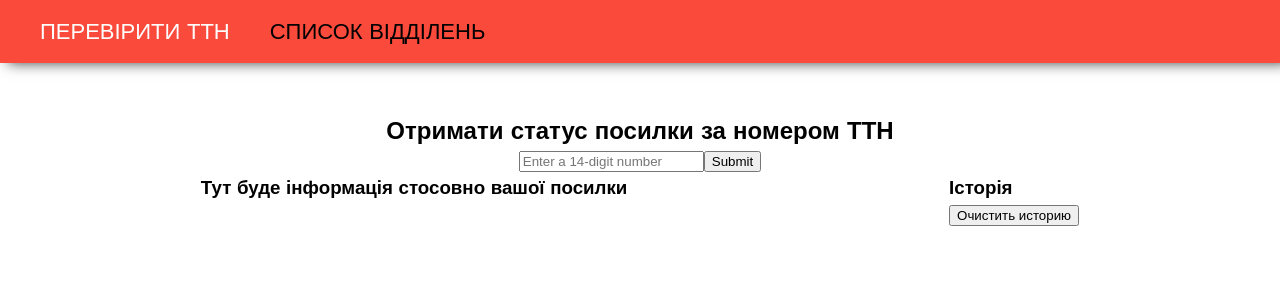
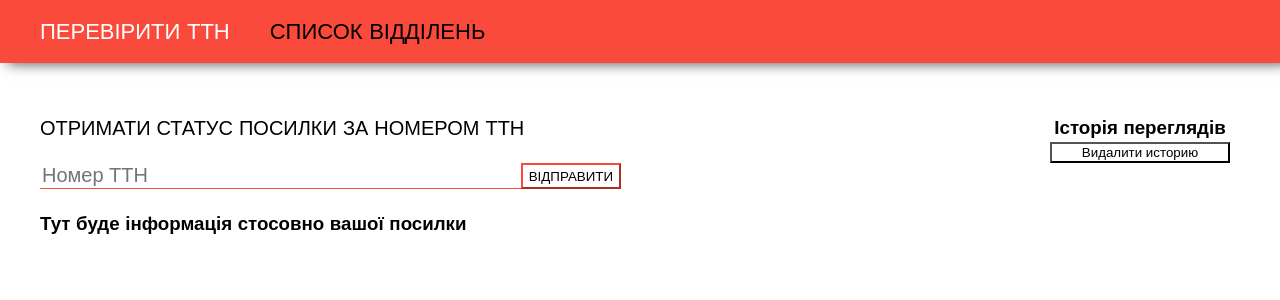
Before and after one commit to VasilenkoYurii/delivery-cheker, a React (Vite) app: page / in a window 1280 px wide. Shown: the top 300 px of the page. Built offline with nearby package versions, Linux system fonts and the light colour scheme.

Commit message:
added final styles

```diff
--- a/src/components/AppBar/AppBar.styled.ts
+++ b/src/components/AppBar/AppBar.styled.ts
@@ -3,6 +3,7 @@ import styled from "@emotion/styled";
 export const AppBarContainer = styled.div`
   padding: 10px 15px 10px 15px;
   display: flex;
+  justify-content: space-around;
 
   box-shadow: 8px 0px 13px 0px rgba(0, 0, 0, 0.75);
   background-color: #fa4a3b;
--- a/src/pages/InvoicePage/InvoicePage.styled.ts
+++ b/src/pages/InvoicePage/InvoicePage.styled.ts
@@ -1,24 +1,133 @@
 import styled from "@emotion/styled";
 
 export const Container = styled.div`
-  width: 320px;
-
+  width: 300px;
+  padding-left: 10px;
+  padding-right: 10px;
   display: flex;
   flex-direction: column;
   justify-content: center;
-  align-items: center;
+  align-items: flex-start;
 
   @media screen and (min-width: 768px) {
-    width: 768px;
+    width: 738px;
+    padding-left: 15px;
+    padding-right: 15px;
+
+    justify-content: space-between;
+    flex-direction: row;
   }
 
   @media screen and (min-width: 1200px) {
     width: 1200px;
+
+    flex-direction: row;
   }
 `;
 
 export const InfoBox = styled.div`
   width: 100%;
   display: flex;
-  justify-content: space-around;
+  justify-content: space-between;
 `;
+
+export const PageTitle = styled.h2`
+  font-weight: 300;
+  text-transform: uppercase;
+  width: 300px;
+  font-size: 20px;
+  margin-bottom: 20px;
+
+  @media screen and (min-width: 768px) {
+    width: 400px;
+  }
+
+  @media screen and (min-width: 1200px) {
+    width: 100%;
+  }
+`;
+
+export const Form = styled.form`
+  width: 300px;
+  display: flex;
+
+  margin-bottom: 20px;
+
+  @media screen and (min-width: 768px) {
+    width: 400px;
+  }
+
+  @media screen and (min-width: 1200px) {
+    width: 581px;
+  }
+`;
+
+export const Label = styled.label`
+  width: 530px;
+`;
+
+export const Input = styled.input`
+  width: 100%;
+  font-size: 20px;
+
+  border: none;
+  border-bottom: 1px solid #fa4a3b;
+`;
+
+export const SubmitButton = styled.button`
+  background-color: white;
+  border-color: #fa4a3b;
+`;
+
+export const DescriptionContainer = styled.div`
+  width: 300px;
+  max-height: 400px;
+  margin-bottom: 10px;
+  padding-bottom: 10px;
+
+  border-bottom: 1px solid #000;
+
+  @media screen and (min-width: 768px) {
+    width: 400px;
+    max-height: 300px;
+
+    margin-bottom: 0;
+    padding-bottom: 0;
+
+    border-bottom: none;
+  }
+
+  @media screen and (min-width: 1200px) {
+    width: 990px;
+    height: 110px;
+  }
+`;
+
+export const InvoiceHistoryContainer = styled.div`
+  width: 300px;
+  max-height: 300px;
+  overflow: auto;
+
+  display: flex;
+  flex-direction: column;
+  align-items: center;
+
+  @media screen and (min-width: 768px) {
+    width: 200px;
+    max-height: 400px;
+  }
+`;
+
+export const InvoiceButton = styled.button`
+  width: 280px;
+  cursor: pointer;
+  background-color: white;
+
+  @media screen and (min-width: 768px) {
+    width: 180px;
+  }
+`;
+
+export const SpanBold = styled.span`
+  font-weight: 700;
+`;
--- a/src/pages/InvoicePage/InvoicePage.tsx
+++ b/src/pages/InvoicePage/InvoicePage.tsx
@@ -9,7 +9,19 @@ import {
   selectIsLoading,
   selectUserDataInvoisec,
 } from "../../redux/selectors";
-import { Container, InfoBox } from "./InvoicePage.styled";
+import {
+  Container,
+  InfoBox,
+  PageTitle,
+  Form,
+  Label,
+  Input,
+  SubmitButton,
+  DescriptionContainer,
+  InvoiceHistoryContainer,
+  InvoiceButton,
+  SpanBold,
+} from "./InvoicePage.styled";
 
 export const InvoicePage = () => {
   const dispatch = useDispatch<ThunkDispatch<any, any, any>>();
@@ -36,24 +48,25 @@ export const InvoicePage = () => {
 
   return (
     <Container>
-      <h2>Отримати статус посилки за номером ТТН</h2>
-      <form onSubmit={hendleSubmit}>
-        <label>
-          <input
+      <div>
+        <PageTitle>Отримати статус посилки за номером ТТН</PageTitle>
+        <Form onSubmit={hendleSubmit}>
+          <Label>
+            <Input
               type="text"
               pattern="[0-9]{14}"
-            placeholder="Enter a 14-digit number"
+              placeholder="Номер ТТН"
               maxLength={14}
               required
               value={invoice}
               onChange={(e) => setInvoice(e.target.value)}
             />
-        </label>
-        <button type="submit">Submit</button>
-      </form>
+          </Label>
+          <SubmitButton type="submit">ВІДПРАВИТИ</SubmitButton>
+        </Form>
 
         <InfoBox>
-        <div>
+          <DescriptionContainer>
             {isLoading ? (
               <RotatingLines
                 strokeColor="#fa4a3b"
@@ -66,31 +79,41 @@ export const InvoicePage = () => {
               <h3>Тут буде інформація стосовно вашої посилки</h3>
             ) : (
               <ul>
-              <li>Статус доставки: {invoiseData.status}</li>
-              <li>Відправлено: {invoiseData.sending}</li>
-              <li>Отримано: {invoiseData.receiving}</li>
+                <li>
+                  <SpanBold>Статус доставки:</SpanBold> {invoiseData.status}
+                </li>
+                <li>
+                  {" "}
+                  <SpanBold>Відправлено:</SpanBold> {invoiseData.sending}
+                </li>
+                <li>
+                  {" "}
+                  <SpanBold>Отримано:</SpanBold> {invoiseData.receiving}
+                </li>
               </ul>
             )}
+          </DescriptionContainer>
+        </InfoBox>
       </div>
-
-        <div>
-          <h3>Історія</h3>
-          <button onClick={hendleClearDataInvoices}>Очистить историю</button>
+      <InvoiceHistoryContainer>
+        <h3>Історія переглядів</h3>
+        <InvoiceButton onClick={hendleClearDataInvoices}>
+          Видалити историю
+        </InvoiceButton>
         {userDataInvoisec.length !== 0 && (
           <ul>
             {userDataInvoisec.map((number, index) => {
               return (
                 <li key={index}>
-                    <button onClick={() => hendleClick(number)}>
+                  <InvoiceButton onClick={() => hendleClick(number)}>
                     {number}
-                    </button>
+                  </InvoiceButton>
                 </li>
               );
             })}
           </ul>
         )}
-        </div>
-      </InfoBox>
+      </InvoiceHistoryContainer>
     </Container>
   );
 };
--- a/src/pages/OfficesPage/OfficesPage.styled.ts
+++ b/src/pages/OfficesPage/OfficesPage.styled.ts
@@ -0,0 +1,88 @@
+import styled from "@emotion/styled";
+
+export const Container = styled.div`
+  width: 300px;
+  padding-left: 10px;
+  padding-right: 10px;
+  display: flex;
+  flex-direction: column;
+  justify-content: center;
+  align-items: flex-start;
+
+  @media screen and (min-width: 768px) {
+    width: 738px;
+    padding-left: 15px;
+    padding-right: 15px;
+  }
+
+  @media screen and (min-width: 1200px) {
+    width: 1200px;
+  }
+`;
+
+export const PageTitle = styled.h2`
+  font-weight: 300;
+  text-transform: uppercase;
+  width: 300px;
+  font-size: 20px;
+  margin-bottom: 20px;
+
+  @media screen and (min-width: 768px) {
+    width: 400px;
+  }
+
+  @media screen and (min-width: 1200px) {
+    width: 100%;
+  }
+`;
+
+export const Form = styled.form`
+  width: 300px;
+  display: flex;
+
+  margin-bottom: 20px;
+
+  @media screen and (min-width: 768px) {
+    width: 400px;
+  }
+
+  @media screen and (min-width: 1200px) {
+    width: 581px;
+  }
+`;
+
+export const Label = styled.label`
+  width: 530px;
+`;
+
+export const Input = styled.input`
+  width: 100%;
+  font-size: 20px;
+
+  border: none;
+  border-bottom: 1px solid #fa4a3b;
+`;
+
+export const SubmitButton = styled.button`
+  background-color: white;
+  border-color: #fa4a3b;
+`;
+
+export const OfficeList = styled.ul`
+  width: 100%;
+
+  margin-bottom: 20px;
+`;
+
+export const ListItem = styled.li`
+  border-bottom: 1px solid;
+  width: 100%;
+`;
+
+export const PaginationContainer = styled.div`
+  width: 100%;
+  display: flex;
+  align-items: center;
+  justify-content: center;
+  gap: 5px;
+`;
--- a/src/pages/OfficesPage/OfficesPage.tsx
+++ b/src/pages/OfficesPage/OfficesPage.tsx
@@ -4,6 +4,18 @@ import { useDispatch, useSelector } from "react-redux/es/exports";
 import { getOfficeListByCity } from "../../redux/operations";
 import { Office } from "../../interfaces/interfaces";
 import { selectOfficeList } from "../../redux/selectors";
+
+import {
+  Container,
+  PageTitle,
+  Form,
+  Label,
+  Input,
+  SubmitButton,
+  ListItem,
+  OfficeList,
+  PaginationContainer,
+} from "./OfficesPage.styled";
 
 export const OfficesPage = () => {
   const dispatch = useDispatch<ThunkDispatch<any, any, any>>();
@@ -23,46 +35,47 @@ export const OfficesPage = () => {
   const currentItems = officeList.slice(firstIndex, lastIndex);
 
   return (
+    <Container>
       <div>
-      <p>OfficesPage</p>
+        <PageTitle>Пошук відділень та поштоматів у вашому місті</PageTitle>
 
-      <form onSubmit={hendleSubmit}>
-        <label>
-          <input
+        <Form onSubmit={hendleSubmit}>
+          <Label>
+            <Input
               type="text"
               placeholder="Enter a city"
               required
               value={city}
               onChange={(e) => setCity(e.target.value)}
             />
-        </label>
-        <button type="submit">Submit</button>
-      </form>
+          </Label>
+          <SubmitButton type="submit">Submit</SubmitButton>
+        </Form>
+      </div>
 
-      <ul>
+      <OfficeList>
         {currentItems.map(({ SiteKey, Description }) => {
-          return <li key={SiteKey}>{Description}</li>;
+          return <ListItem key={SiteKey}>{Description}</ListItem>;
         })}
-      </ul>
+      </OfficeList>
 
-      {/* Pagination */}
       {officeList.length > itemsPerPage && (
-        <div>
+        <PaginationContainer>
           <button
             onClick={() => setCurrentPage(currentPage - 1)}
             disabled={currentPage === 1}
           >
-            Previous
+            {"<"}
           </button>
-          <span>Page {currentPage}</span>
+          <span>Сторінка {currentPage}</span>
           <button
             onClick={() => setCurrentPage(currentPage + 1)}
             disabled={lastIndex >= officeList.length}
           >
-            Next
+            {">"}
           </button>
-        </div>
+        </PaginationContainer>
       )}
-    </div>
+    </Container>
   );
 };
--- a/src/redux/invoiceSlice.ts
+++ b/src/redux/invoiceSlice.ts
@@ -5,7 +5,7 @@ import {
   clearDataInvoices,
   getOfficeListByCity,
 } from "./operations";
-import { Office, InvoiceState } from "../interfaces/interfaces";
+import { Office, InvoiceState, InvoiceData } from "../interfaces/interfaces";
 
 const initialState: InvoiceState = {
   invoiceData: {
@@ -28,11 +28,22 @@ const invoiceSlice = createSlice({
         state.isLoading = true;
       })
       .addCase(getInvoiceData.fulfilled, (state, { payload }) => {
-        const newInvoiceData = {
-          status: payload.Status,
-          sending: payload.WarehouseSender,
-          receiving: payload.WarehouseRecipient,
+        console.log(payload);
+
+        let newInvoiceData: InvoiceData = {
+          status: "ТТН не знайдено",
+          sending: "",
+          receiving: "",
         };
+
+        if (payload.Status !== undefined) {
+          newInvoiceData = {
+            status: payload.Status,
+            sending: payload.WarehouseSender,
+            receiving: payload.WarehouseRecipient,
+          };
+        }
+
         if (!state.userDataInvoices.includes(payload.Number)) {
           state.userDataInvoices.unshift(payload.Number);
         }
--- a/src/redux/operations.ts
+++ b/src/redux/operations.ts
@@ -28,7 +28,15 @@ export const getInvoiceData = createAsyncThunk(
         getStatusData
       );
 
-      console.log(response.data.data[0]);
+      if (response.data.success === false) {
+        return {
+          Status: "ТТН не знайдено",
+          WarehouseSender: "",
+          WarehouseRecipient: "",
+          Number: credentials,
+        };
+      }
+      console.log(response.data);
 
       return response.data.data[0];
     } catch (e: any) {
```
Lines whose indentation alone changed are shown as unchanged.
